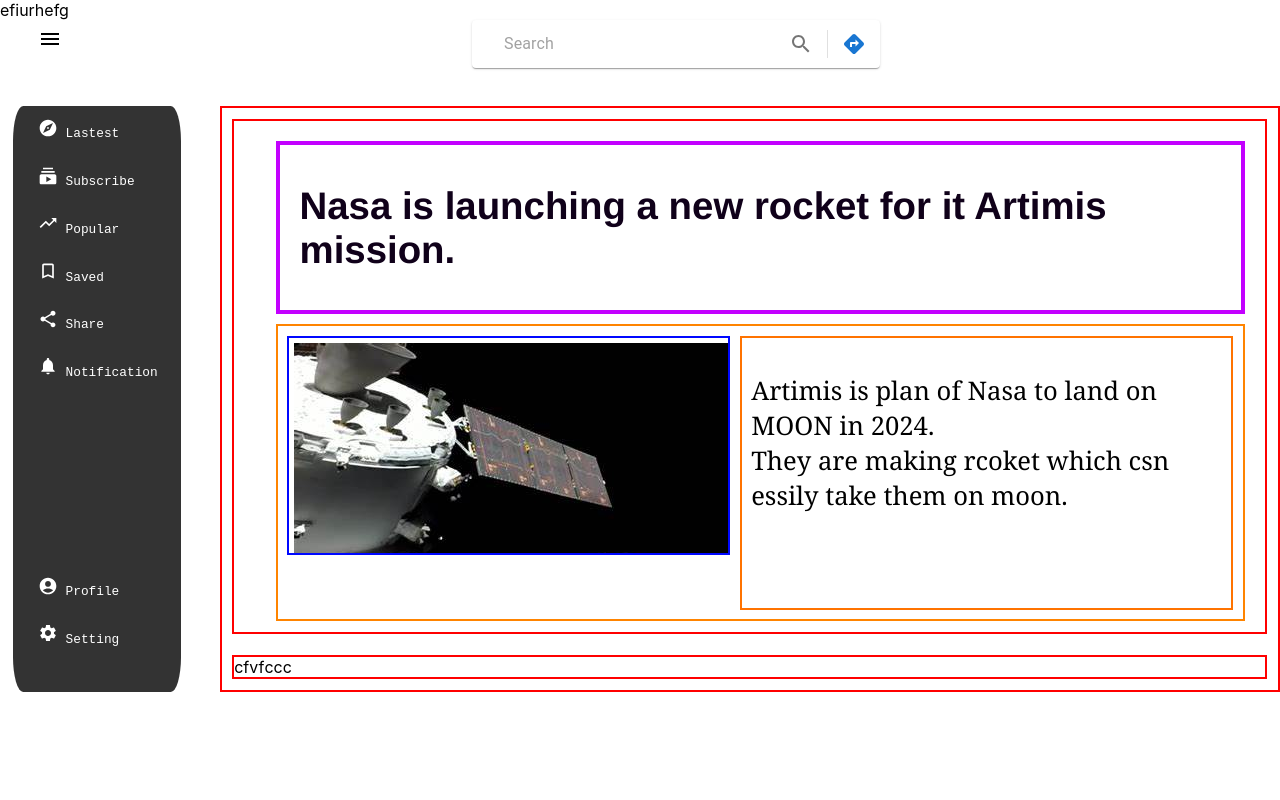
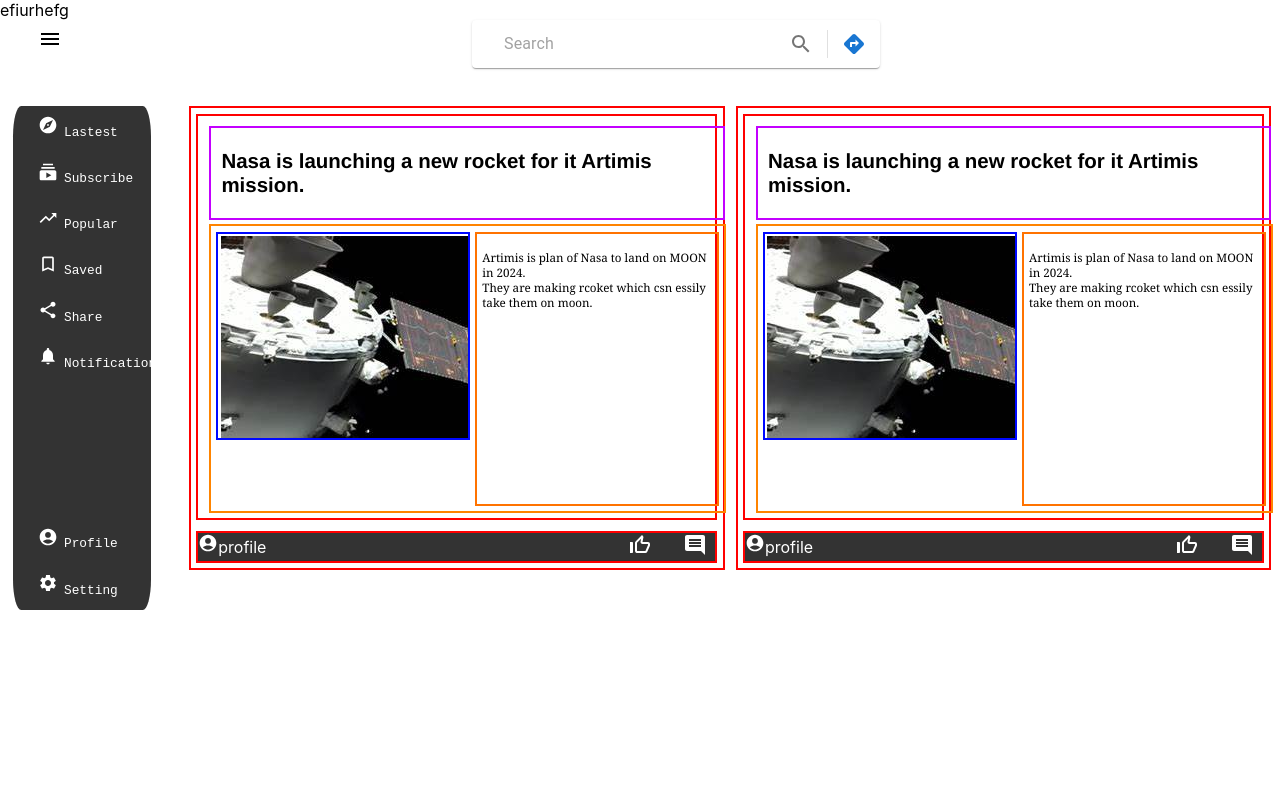
Before and after one commit to Raushankumar-prog/Zealblog, a React (Create React App) app in the folder fronted/: page /author in a window 1280 px wide. Shown: the top 800 px of the page. Built offline with nearby package versions, Linux system fonts and the light colour scheme.

Commit message:
making the base for glance

```diff
--- a/fronted/src/Components/Glance/glance.css
+++ b/fronted/src/Components/Glance/glance.css
@@ -1,87 +1,36 @@
-.universe{
-        border:2px solid red;
-        height:auto;
-        width:auto;
-        display:grid;
-}
-
-.space{
-     border:2px solid red;
-     margin:1%;
-     padding-top:1%;
-     padding-left:3%;
-     padding-bottom:1%;
-     padding-right:1%;
-     display: grid;
-     height:auto;
-     width:auto;
-}
-.headingtext{
-     font-size:3vw;
-     font-style: bold;
-     font-weight: bolder;
-      color:rgb(16, 1, 26);
-}
 .universe {
     border: 2px solid red;
-    height: auto;
-    width: auto;
+    height:40%;
+    width: 70%;
     display: grid;
+    margin-right:1%;
 }
 
 .space {
     border: 2px solid red;
     margin: 1%;
     padding-top: 1%;
-    padding-left: 3%;
-    padding-bottom: 1%;
-    padding-right: 1%;
-    display: grid;
-}
-
-.headingglance {
-    border: 4px solid rgb(195, 0, 255);
-    margin: 2px;
-
-}
-
-.headingtext {
-    font-size: 3vw;
-    font-style: bold;
-    font-weight: bolder;
-
-}.universe {
-    border: 2px solid red;
-    height: auto;
-    width: auto;
-    display: grid;
-}
-
-.space {
-    border: 2px solid red;
-    margin: 1%;
-    padding-top: 1%;
-    padding-left: 3%;
+    padding-left: 1%;
     padding-bottom: 1%;
     padding-right: 1%;
     display: grid;
 }
 
 .headingglance{
-    border: 4px solid rgb(195, 0, 255);
+    border: 2px solid rgb(195, 0, 255);
    margin-top:1%;
    margin-left:1%;
    margin-right:1%;
    margin-bottom:1%;
-    width:auto;
-    height:auto;
+    width:95%;
+    height:87%;
     padding-left:2%;
 
 
 }
 
 .headingtext {
-    font-size: 3vw;
+    font-size: 1.6vw;
     font-style: bold;
     font-weight: bolder;
    font-family:'Franklin Gothic Medium', 'Arial Narrow', Arial, sans-serif;
@@ -109,9 +58,10 @@
        border:2px solid rgb(255, 115, 0);
        margin:1%;
        padding:1%;
+
     }
     .glancebrieftext{
-        font-size:2vw;
+        font-size:0.91vw;
         font-weight:400;
         font-family:Georgia, 'Times New Roman', Times, serif;
     }
@@ -119,5 +69,22 @@
         border:2px solid red;
         margin:1%;
         display:flex;
+        background-color:#333;
 
     }
+    .main1{
+          display: flex;
+    }
+
+
+.like{
+     padding-left:70%;
+    color: #fff;
+}
+.comment{
+    padding-left:6%;
+    color: #fff;
+}
+.author{
+        color: #fff;
+}
--- a/fronted/src/Components/Glance/glance.js
+++ b/fronted/src/Components/Glance/glance.js
@@ -1,8 +1,11 @@
 import './glance.css';
 import img from './OIP.jpeg';
+import AccountCircleIcon from '@mui/icons-material/AccountCircle';
+import ThumbUpOffAltIcon from '@mui/icons-material/ThumbUpOffAlt';
+import CommentIcon from '@mui/icons-material/Comment';
 const Glance = () => {
     return (
-              <div className="main">
+              <div className="main1">
 
                    <div className="universe">
                             <div className="space">
@@ -13,11 +16,29 @@
                                    </div>
                             </div>
                             <div className="little">
-                                     <div className="author">cfvf</div>
-                                     <div className="like"> cc</div>
-                                     <div className="comment"> c</div>
+                                     <div className="author"> <AccountCircleIcon fontSize="small"/>profile
+                           </div>
+                                     <div className="like"><ThumbUpOffAltIcon/></div>
+                                     <div className="comment"><CommentIcon/></div>
                             </div>
                    </div>
+                    <div className="universe">
+                            <div className="space">
+                                   <div className="headingglance"><p className="headingtext">Nasa is launching a new rocket for it Artimis mission.</p></div>
+                                  <div className="glancecontent">
+                                        <div className="glanceimage"><img src={img} ></img></div>
+                                         <div className="glancebriefbox"><p className="glancebrieftext"> Artimis is plan of Nasa to land on MOON in 2024.<br></br>They are making rcoket which csn essily take them on moon.</p></div>
+                                   </div>
+                            </div>
+                            <div className="little">
+                                     <div className="author"> <AccountCircleIcon fontSize="small"/>profile
+                           </div>
+                                     <div className="like"><ThumbUpOffAltIcon/></div>
+                                     <div className="comment"><CommentIcon/></div>
+                            </div>
+                   </div>
+
+
               </div>
     );
 }
```
